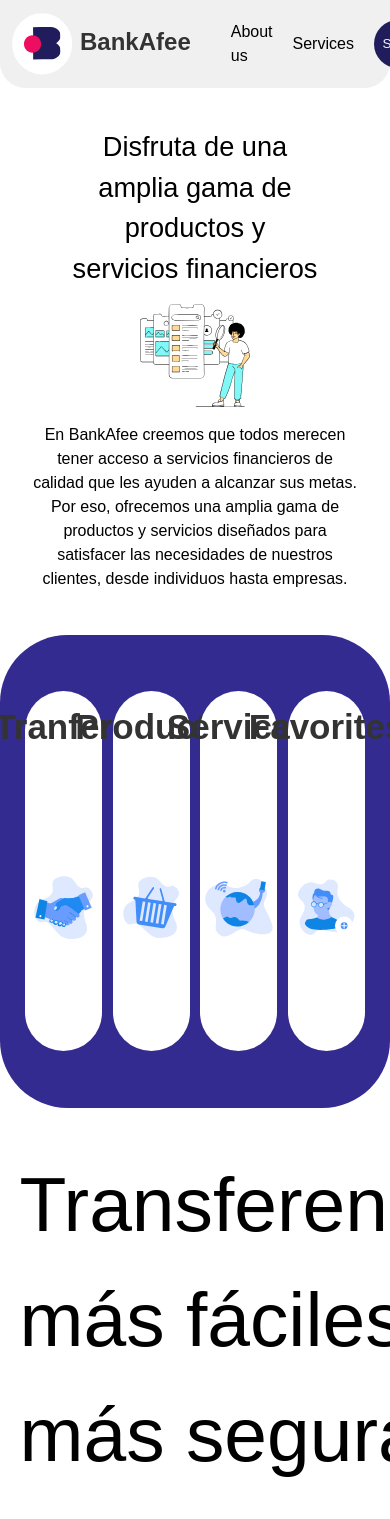
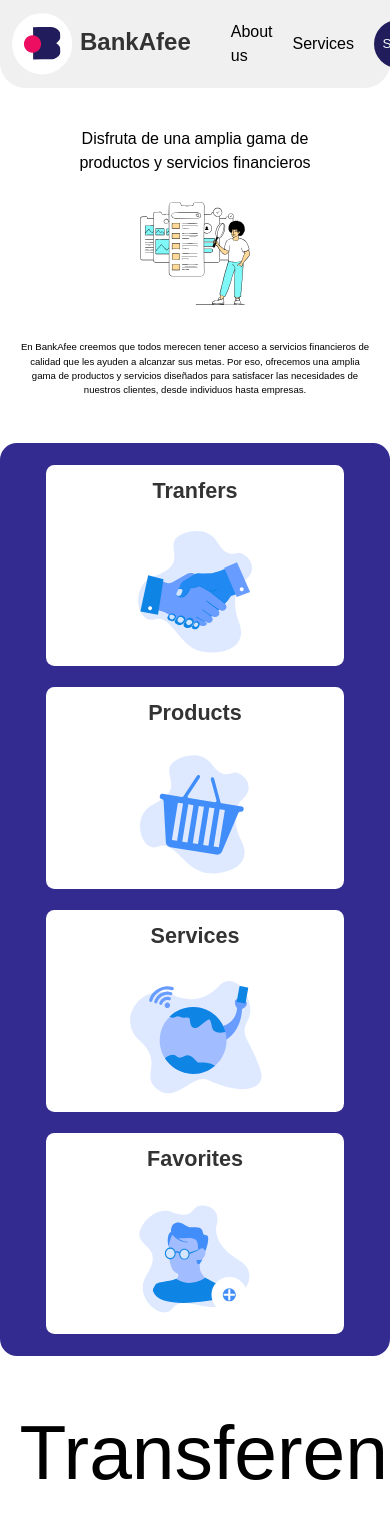
Before and after one commit to oskcarsv/front-bankafee, a React (Vite) app: page / in a window 390 px wide. Shown: the top 1519 px of the page. Built offline with nearby package versions, Linux system fonts and the light colour scheme.

Commit message:
chore: Update landing page styles for mobile responsiveness

```diff
--- a/src/styles/landingPagesCss/sectionTool.css
+++ b/src/styles/landingPagesCss/sectionTool.css
@@ -1,6 +1,7 @@
 .section-tool{
     background-color: #332B8F;
     display: flex;
+    align-items: center;
     justify-content: center;
     height: 450px;
     padding: 3% 5%;
@@ -27,3 +28,27 @@
     width: 100%;
     height: 100%;
 }
+
+@media screen and (max-width: 768px){
+    .section-tool{
+        flex-direction: column;
+        height: 100%;
+        border-radius: 2cqh;
+    }
+
+    .item-tool{
+        width: 85%;
+        height: 30%;
+        margin: 3% 0;
+        border-radius: 1cqb;
+    }
+
+    .title-tool{
+        font-size: 135%;
+    }
+    .img-tool{
+        width: 50%;
+        height: 50%;
+    }
+
+}
--- a/src/styles/landingPagesCss/sectionWelcome.css
+++ b/src/styles/landingPagesCss/sectionWelcome.css
@@ -44,9 +44,9 @@
     }
 
     .text-1 {
-        font-size: 170%;
+        font-size: 100%;
         text-align: center;
-        margin: 0 5% 5% 5%;
+        margin: 0 5% 10% 5%;
     }
 
     .img-1 {
@@ -57,11 +57,11 @@
         flex-direction: column;
         align-items: center;
         justify-content: center;
-        padding: 0 8%;
+        padding: 0 5%;
     }
 
     .text-2 {
-        font-size: 100%;
-        margin: 5% 0;
+        font-size: 60%;
+        margin: 10% 0 5% 0;
     }
 }
```
